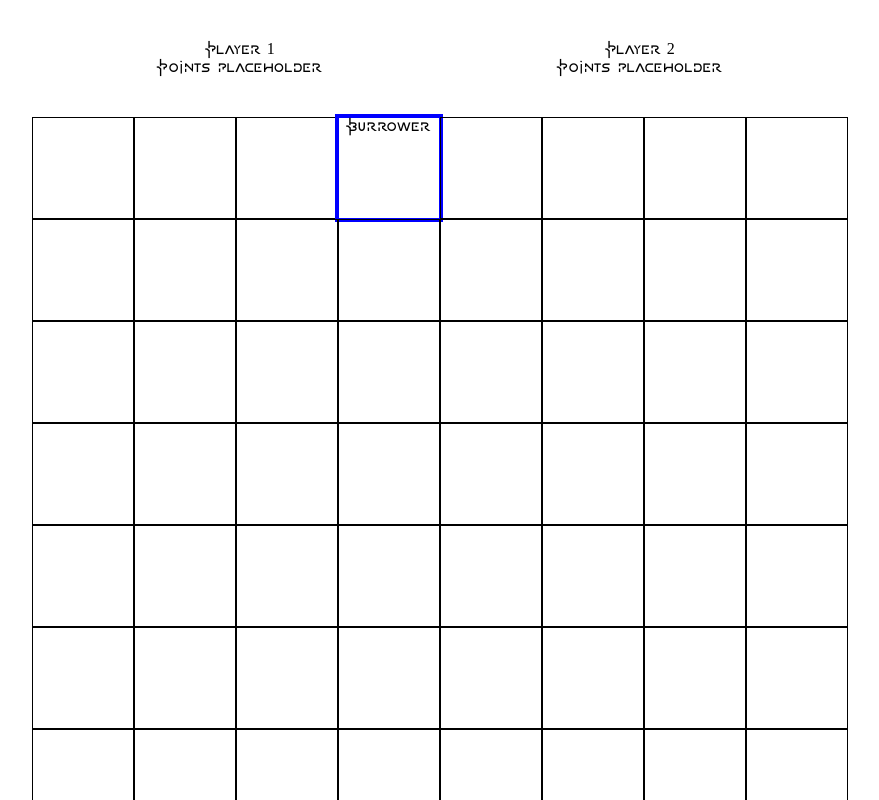
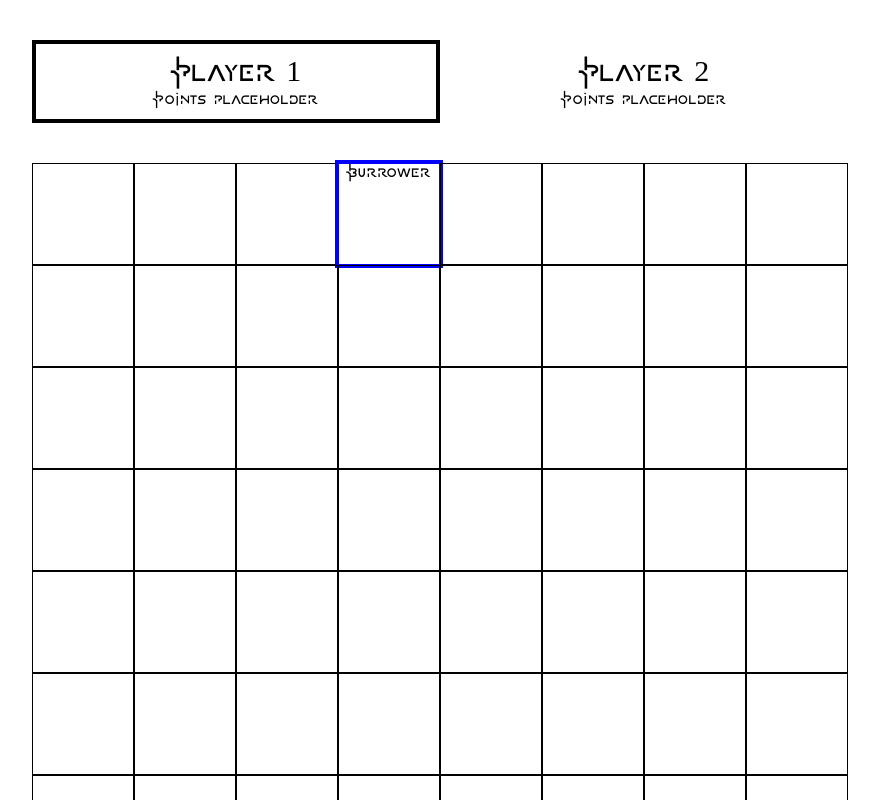
Before and after one commit to codecypherz/strike, an Angular app: page / in a window 1280 px wide. Shown: the top 800 px of the page, without its empty margins (240-1119 px from the left). Built offline with nearby package versions, Linux system fonts and the light colour scheme.

Commit message:
Introduced active player

```diff
--- a/src/app/player/player.component.css
+++ b/src/app/player/player.component.css
@@ -1,4 +1,16 @@
 .player {
     display: inline-block;
     width: 400px;
+    padding-top: 10px;
+    padding-bottom: 10px;
+    /* Placeholder border to avoid dom shifting. */
+    border: 4px solid transparent;
 }
+
+.player.active {
+    border: 4px solid;
+}
+
+.player-name {
+    font-size: 30px;
+}
--- a/src/app/player/player.component.html
+++ b/src/app/player/player.component.html
@@ -1,4 +1,4 @@
-<div class="player">
+<div [ngClass]="{'player': true, 'active': player.isActive()}">
     <div class="player-name">
         {{player.name}}
     </div>
--- a/src/model/player.service.ts
+++ b/src/model/player.service.ts
@@ -13,5 +13,7 @@ export class PlayerService {
   constructor() {
     this.player1 = new Player('Player 1');
     this.player2 = new Player('Player 2');
+
+    this.player1.setActive(true);
   }
 }
--- a/src/model/player.ts
+++ b/src/model/player.ts
@@ -5,8 +5,18 @@
 export class Player {
 
   readonly name: string;
+  private active: boolean = false;
 
   constructor(name: string) {
     this.name = name;
+    this.active = false;
+  }
+
+  setActive(active: boolean): void {
+    this.active = active;
+  }
+
+  isActive(): boolean {
+    return this.active;
   }
 }
```
